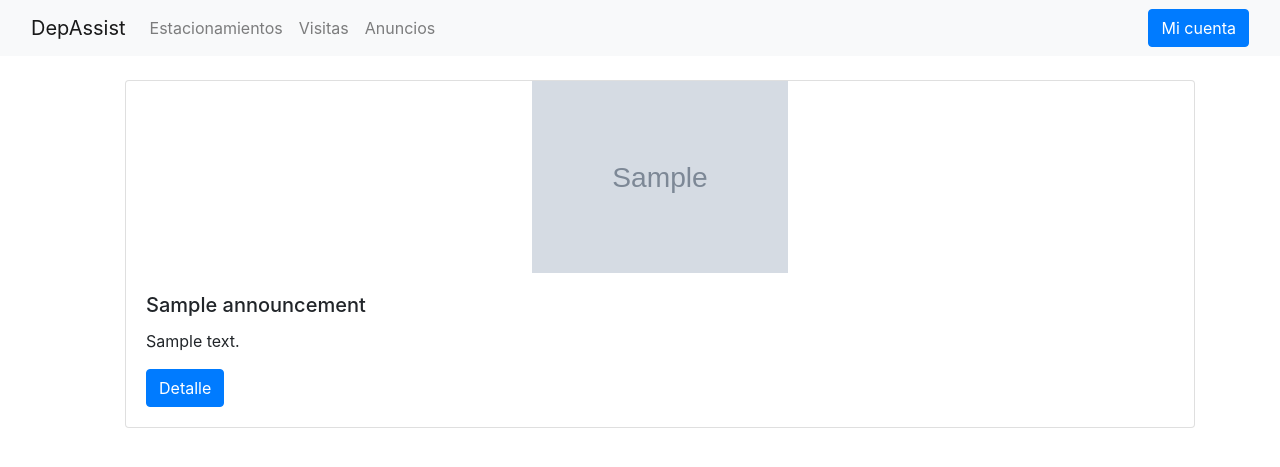
After one commit to DCC-CC4401/2022-1-Grupo-1, a Django app: page /announcement/list/ in a window 1280 px wide. The commit adds this page. Shown: the top 467 px of the page. Run offline with Django 3.2, Linux system fonts and the light colour scheme; a user stored in the database is signed in; tables that the repository leaves empty hold one stand-in row (values such as "Sample post"); grey boxes marked "Sample" are stand-in pictures.

Commit message:
feat: create announcement list view

```diff
--- /dev/null
+++ b/base/static/base/style.css
@@ -0,0 +1,5 @@
+.card-img-top {
+    width: 100%;
+    height: 15vw;
+    object-fit: contain;
+}
--- a/base/templates/base/base.html
+++ b/base/templates/base/base.html
@@ -6,6 +6,8 @@
     <!-- Required meta tags -->
     <meta charset="utf-8">
     <meta name="viewport" content="width=device-width, initial-scale=1, shrink-to-fit=no">
+    <!-- CSS -->
+    <link rel="stylesheet" href="{% static "base/style.css" %}">
 
     <!-- Bootstrap CSS -->
     <link rel="stylesheet" href="https://cdn.jsdelivr.net/npm/bootstrap@4.6.1/dist/css/bootstrap.min.css" integrity="sha384-zCbKRCUGaJDkqS1kPbPd7TveP5iyJE0EjAuZQTgFLD2ylzuqKfdKlfG/eSrtxUkn" crossorigin="anonymous">
--- a/department/models.py
+++ b/department/models.py
@@ -69,6 +69,13 @@ class Announcement(models.Model):
         upload_to=file_path,
     )
 
+    @property
+    def short_description(self, length=100):
+        short_description = self.description[:length]
+        if len(self.description) > length:
+            short_description += "..."
+        return short_description
+
     def get_absolute_url(self):
         # TODO: change this when detail view available
         return reverse("home")
--- /dev/null
+++ b/department/templates/announcements/list.html
@@ -0,0 +1,20 @@
+{% extends "base/form.html" %}
+
+{% block content %}
+<ul>
+<div class="card-deck">
+  {% for announcement in object_list %}
+    <div class="card">
+      <img src="{{ announcement.image.url }}" class="card-img-top" alt="announcement_image">
+      <div class="card-body">
+        <h5 class="card-title">{{ announcement.title }}</h5>
+        <p class="card-text">{{ announcement.short_description }}</p>
+        <a href="{{ announcement.get_absolute_url }}" class="btn btn-primary">Detalle</a>
+      </div>
+    </div>
+  {% empty %}
+    <li>No hay anuncios para mostrar</li>
+  {% endfor %}
+</div>
+</ul>
+{% endblock %}
--- a/department/urls.py
+++ b/department/urls.py
@@ -10,6 +10,7 @@ visit_urlpatterns = [
 
 announcement_urlpatterns = [
     path("create/", views.AnnouncementCreateView.as_view(), name="announcement_create"),
+    path("list/", views.AnnouncementListView.as_view(), name="announcement_create"),
 ]
 
 urlpatterns = [
--- a/department/views/announcement_views.py
+++ b/department/views/announcement_views.py
@@ -1,4 +1,5 @@
 from base.views import BaseCreateView
+from base.views import BaseListView
 from department.forms import AnnouncementForm
 from department.models import Announcement
 
@@ -20,3 +21,12 @@ class AnnouncementCreateView(BaseCreateView):
         kwargs = super().get_form_kwargs()
         kwargs["instance"] = self.model(user=self.request.user)
         return kwargs
+
+
+class AnnouncementListView(BaseListView):
+    title = "Anuncios"
+    model = Announcement
+    login_required = True
+    permission_required = ()
+    template_name = "announcements/list.html"
+    paginate_by = 24
--- a/depassist/urls.py
+++ b/depassist/urls.py
@@ -14,6 +14,8 @@ Including another URLconf
     2. Add a URL to urlpatterns:  path('blog/', include('blog.urls'))
 """
 # django
+from django.conf import settings
+from django.conf.urls.static import static
 from django.contrib import admin
 from django.urls import include
 from django.urls import path
@@ -24,3 +26,4 @@ urlpatterns = [
     path("", include("base.urls")),
     path("", include("department.urls")),
 ]
+urlpatterns += static(settings.MEDIA_URL, document_root=settings.MEDIA_ROOT)
```
Also changed, not shown: department/views/__init__.py (+6 -1 lines).
